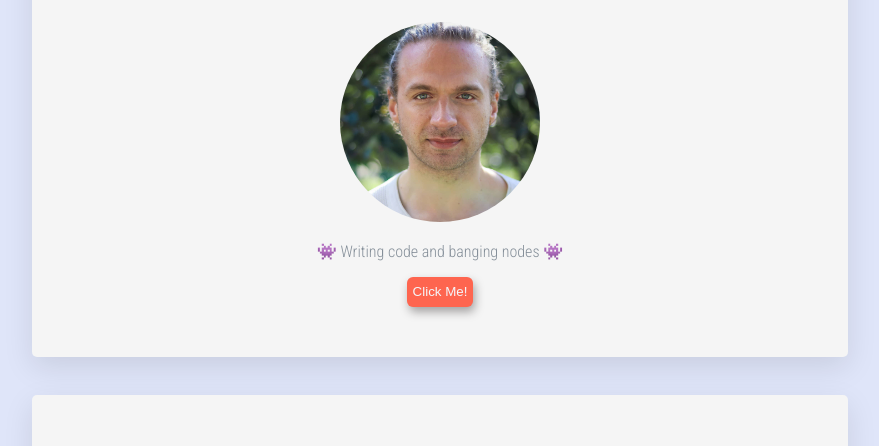
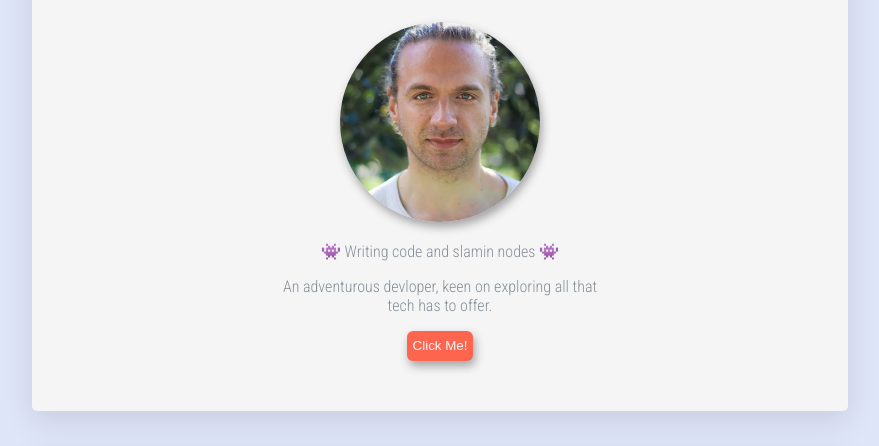
Before and after one commit to acharge91/profile, a plain HTML site: page index.html in a window 1280 px wide. Shown: the part 160-606 px from the top of the page, without its empty margins (200-1079 px from the left). Drawn offline with Linux system fonts and the light colour scheme.

Commit message:
added more bio

```diff
--- a/index.html
+++ b/index.html
@@ -20,7 +20,8 @@
 
       <img src="images/my_photo.jpeg" alt="My photo" width="200px">
 
-      <p>👾 Writing code and banging nodes 👾</p>
+      <p>👾 Writing code and slamin nodes 👾</p>
+      <p>An adventurous devloper, keen on exploring all that tech has to offer.</p>
 
       <a href="http://www.slightlyinteresting.com/plasmaglobe/plasma.asp" target="_blank"><button type="button">Click Me!</button></a>
     </form>
--- a/style.css
+++ b/style.css
@@ -7,6 +7,7 @@ body {
 
 img {
   border-radius: 50%;
+  box-shadow: 2px 5px 10px #a4a2a2;
 }
 
 .heading {
```
